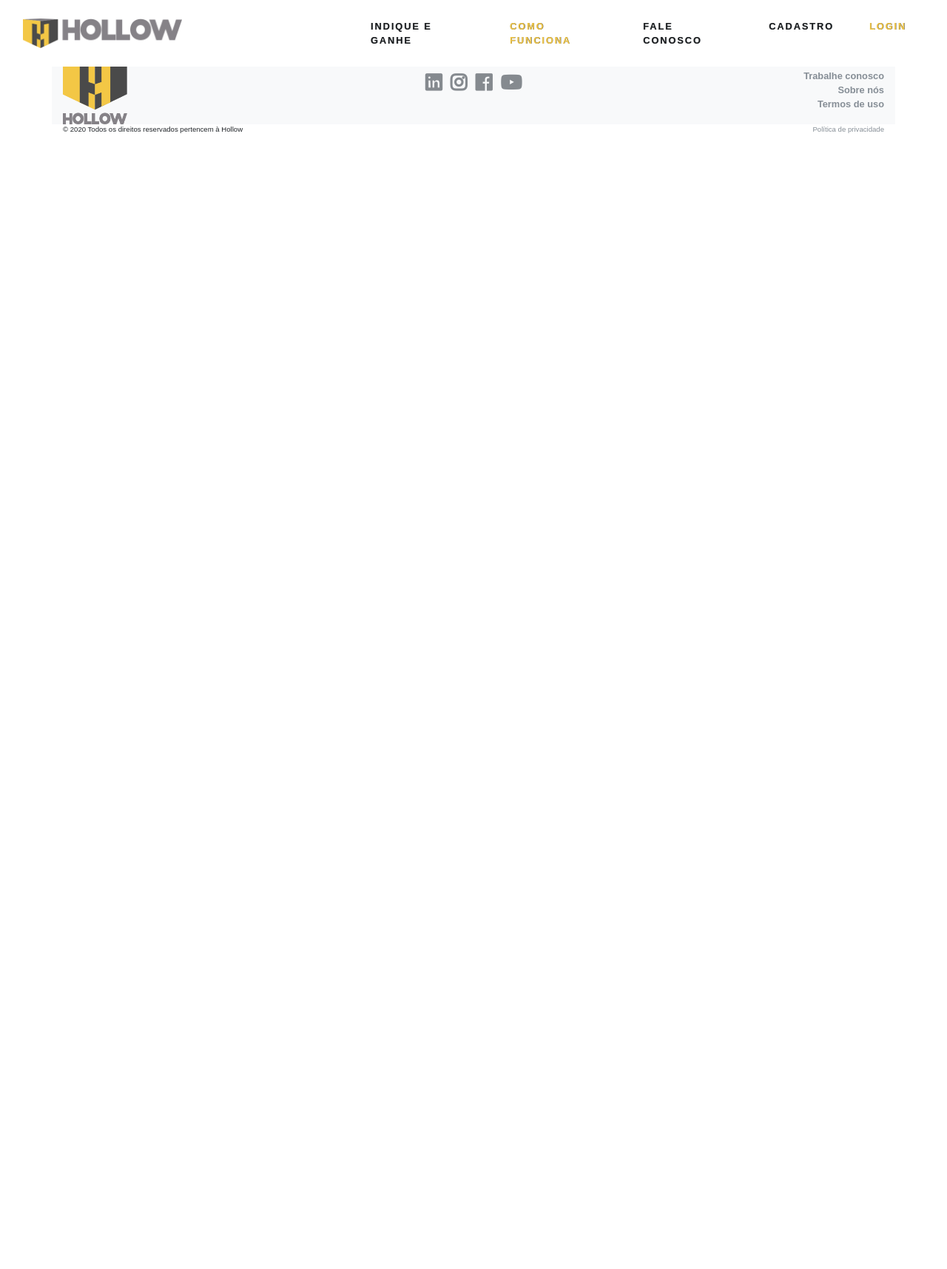
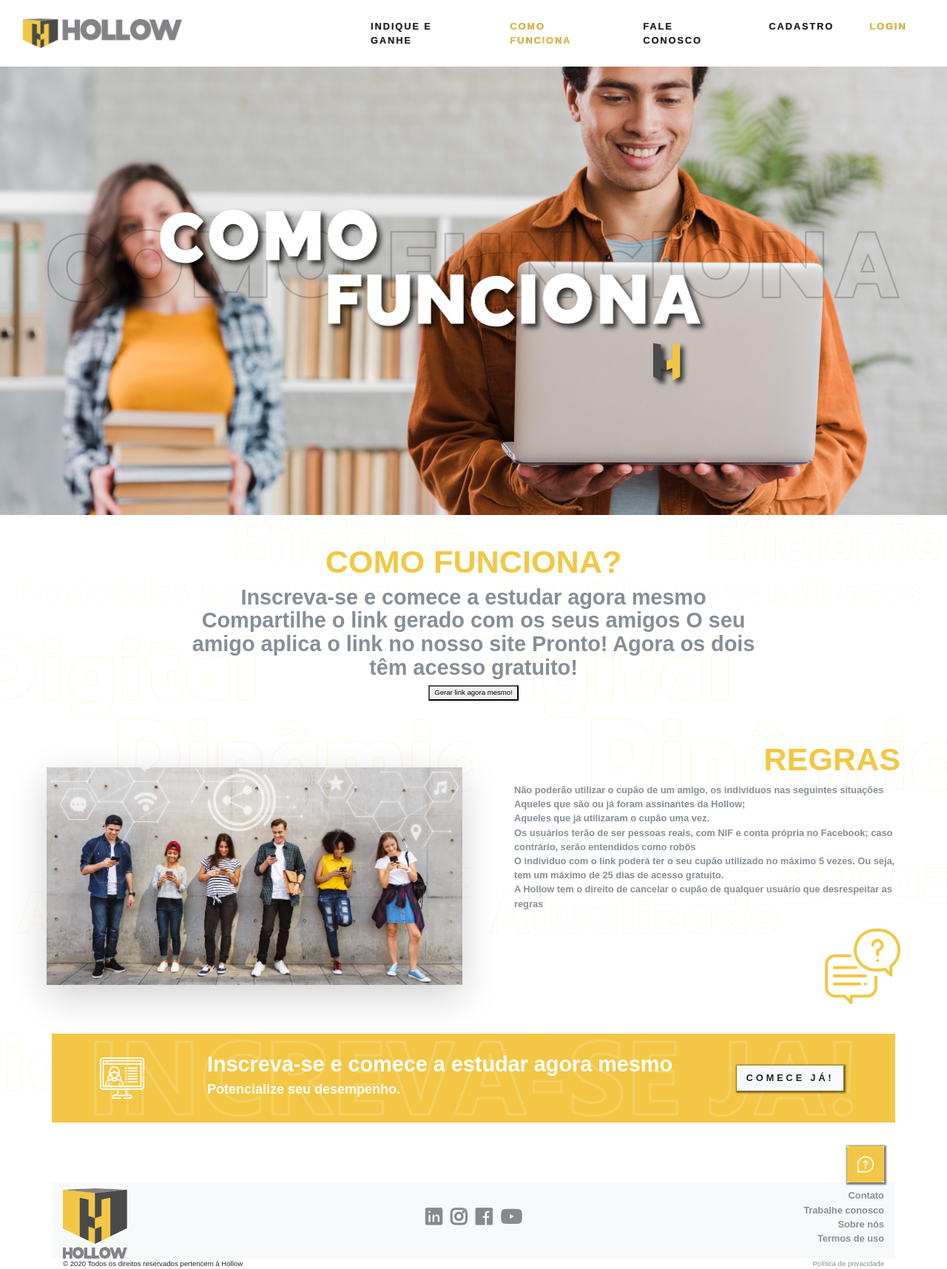
Before and after one commit to SapnaGulati/hollow-website, a Django app: page /indique-e-ganhe/ in a window 1280 px wide. Shown: the whole page at 74% size. Before the commit the page ends 180 px from the top, so only its background shows below. Run offline with Django 3.2, Linux system fonts and the light colour scheme; some libraries are stand-ins or nearby versions; some web fonts are replaced.

Commit message:
I made the referandwin basic html

```diff
--- a/website/templates/website/referandwin.html
+++ b/website/templates/website/referandwin.html
@@ -2,3 +2,80 @@
 {% load static %}
 
 {% block title %}Hollow - Indique e ganhe{% endblock title %}
+{% block content %}
+    <div class="d-flex align-items-center image-header">
+        <img class="image-1 img-fluid" src="{% static 'website/img/big_image_01.png' %}">
+        <img class="image-page-title" src="{% static 'website/img/how_it_works_title.png' %}">
+    </div>
+    <!--image-header-->
+    {#    TODO: change background image#}
+    <div class="container-fluid py-3" style=
+            'background: url("{% static 'website/img/how_it_works_bg.png' %}") scroll;
+                    background-size:50%;'
+    >
+    <div class="row py-4">
+        <div class="col-12 text-center">
+            <h2 class="yellow-hollow font-weight-bold text-capitalize">COMO FUNCIONA?</h2>
+            <div class="container text-center col-8">
+                <h3 class="text-muted text-center">Inscreva-se e comece a estudar agora mesmo
+                    Compartilhe o link gerado com os seus amigos
+                    O seu amigo aplica o link no nosso site
+                    Pronto! Agora os dois têm acesso gratuito!</h3>
+                <button type="button">Gerar link agora mesmo!</button>
+            </div>
+        </div>
+    </div>
+{#    TODO: change left image #}
+    <!--text-1-->
+    <!--text-on-right-->
+    <div class="row py-4 px-5">
+        <div class="col-md-6 col-sm-12 py-2 align-self-center">
+            <img class="img-fluid shadow-lg align-self-center" src="{% static 'website/img/group_pre_test.png' %}">
+        </div>
+        <div class="col-md-6 col-sm-12 py-2 text-right align-self-center">
+            <h2 class="yellow-hollow font-weight-bold text-capitalize">REGRAS</h2>
+            <ul class="text-muted text-left">
+                <li>Não poderão utilizar o cupão de um amigo, os
+                indivíduos nas seguintes situações</li>
+                <li>Aqueles que são ou já foram assinantes da
+                    Hollow;
+                </li>
+                <li>Aqueles que já utilizaram o cupão uma vez.
+                </li>
+                <li>Os usuários terão de ser pessoas reais, com
+                    NIF e conta própria no Facebook; caso
+                    contrário, serão entendidos como robôs
+                </li>
+                <li>O indivíduo com o link poderá ter o seu
+                    cupão utilizado no máximo 5 vezes. Ou seja,
+                    tem um máximo de 25 dias de acesso gratuito.
+                </li>
+                <li>A Hollow tem o direito de cancelar o cupão
+                    de qualquer usuário que desrespeitar as
+                    regras
+                </li>
+            </ul>
+            <div class="py-2">
+                <img class="img-icon" src="{% static 'website/img/doubt_yellow.png' %}">
+            </div>
+        </div>
+    </div>
+    <section id="ribbon-hollow">
+        <div class="container py-3 ribbon-hollow" style="background-image: url('{% static 'website/img/bg_word.png' %}');">
+            <div class="row">
+                <div class="col-md-2 py-3 px-5 align-self-center text-center">
+                    <img class="icone-hollow" src="{% static 'website/img/pc_people.svg' %}" alt="Card image cap">
+                </div>
+                <div class="col-md-7 col-sm-12 py-2 px-sm-1 mx-sm-3 align-self-center">
+                    <h3>
+                        Inscreva-se e comece a estudar agora mesmo
+                    </h3>
+                    <h5> Potencialize seu desempenho. </h5>
+                </div>
+                <div class="col-md-2 col-sm-12 py-sm-2 mx-sm-3 align-self-center text-center">
+                    <a class="btn btn-light btn-light-hollow rounded" href="{% url 'login' %}" role="button">Comece já!</a>
+                </div>
+            </div>
+        </div>
+    </section>
+{% endblock %}
```
